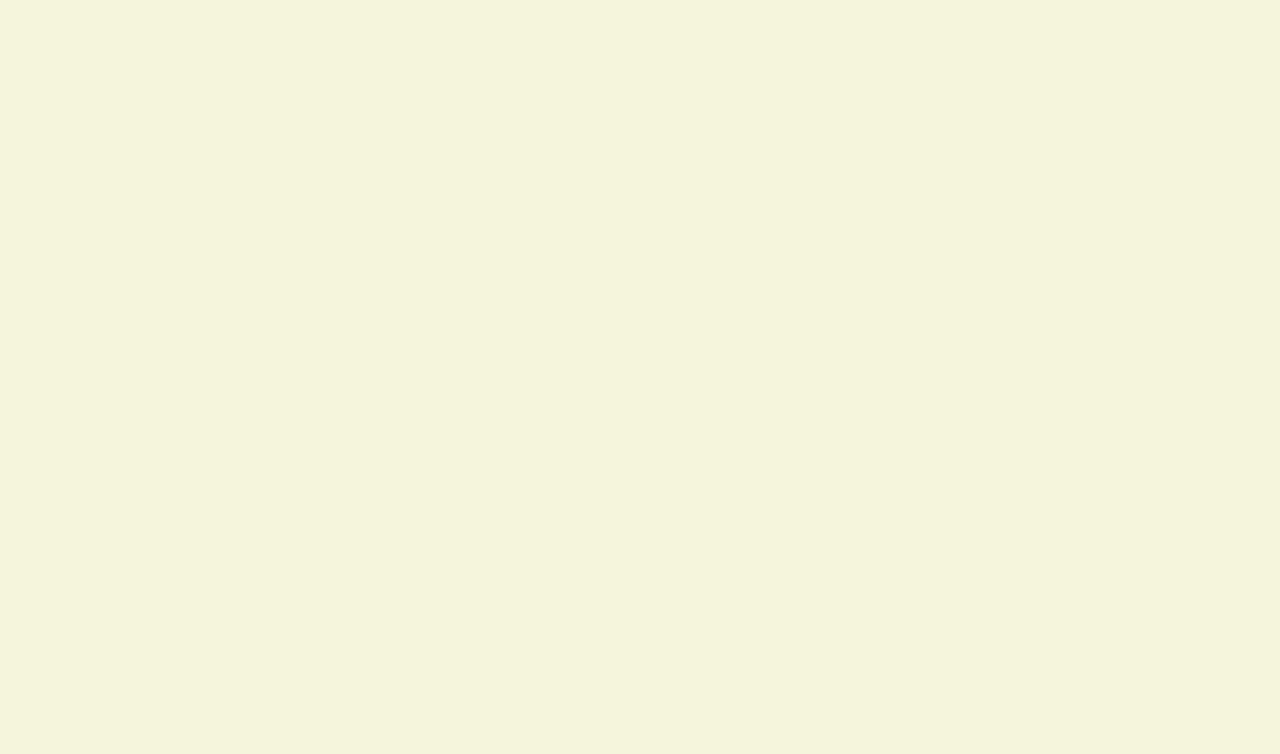
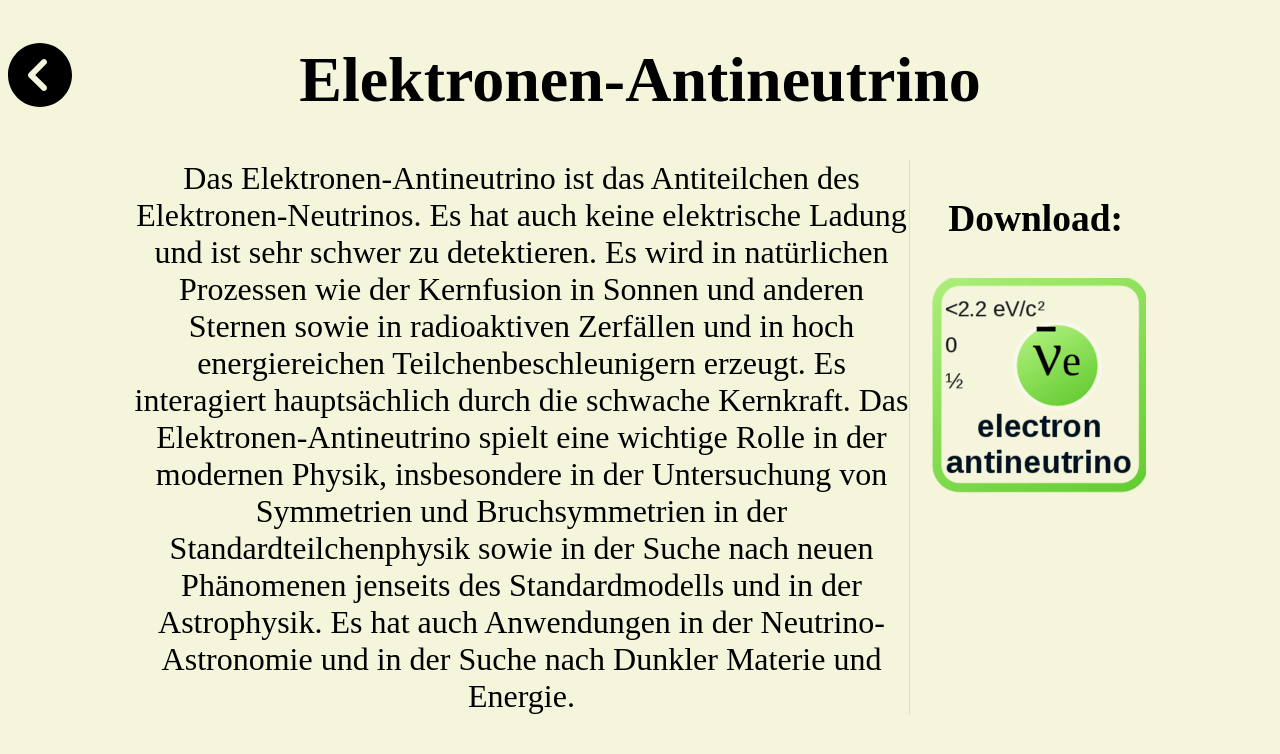
Before and after one commit to benni347/schule_profil_website, a plain HTML site: page 2023_01_24/aufgabe_4/verweise/electron_anti_neutrino.html in a window 1280 px wide. Drawn offline with nearby package versions, Linux system fonts and the light colour scheme.

Commit message:
Finished elektroen anti neutrino

```diff
--- a/2023_01_24/aufgabe_4/verweise/electron_anti_neutrino.html
+++ b/2023_01_24/aufgabe_4/verweise/electron_anti_neutrino.html
@@ -1,8 +1,12 @@
 <!doctype html>
 <html lang="en">
     <head>
+        <meta
+            http-equiv="X-UA-Compatible"
+            content="IE=edge"
+        />
         <meta charset="UTF-8" />
-        <title>Elektronen Antineutrino</title>
+        <title>Elektronen-Antineutrino</title>
         <link
             rel="stylesheet"
             type="text/css"
@@ -12,6 +16,67 @@
             content="width=device-width, initial-scale=1"
             name="viewport"
         />
+
+        <script src="https://polyfill.io/v3/polyfill.min.js?features=es6"></script>
+        <script
+            id="MathJax-script"
+            async
+            src="https://cdn.jsdelivr.net/npm/mathjax@3/es5/tex-mml-chtml.js"
+        ></script>
     </head>
-    <body></body>
+    <body>
+        <div class="grid_container">
+            <div class="header">
+                <a href="../index.html">
+                    <svg
+                        width="64"
+                        height="64"
+                        class="back"
+                        xmlns="http://www.w3.org/2000/svg"
+                        viewBox="0 0 512 512"
+                    >
+                        <!--! Font Awesome Pro 6.2.1 by @fontawesome - https://fontawesome.com License - https://fontawesome.com/license (Commercial License) Copyright 2022 Fonticons, Inc. -->
+                        <path
+                            d="M512 256C512 114.6 397.4 0 256 0S0 114.6 0 256S114.6 512 256 512s256-114.6 256-256zM271 135c9.4-9.4 24.6-9.4 33.9 0s9.4 24.6 0 33.9l-87 87 87 87c9.4 9.4 9.4 24.6 0 33.9s-24.6 9.4-33.9 0L167 273c-9.4-9.4-9.4-24.6 0-33.9L271 135z"
+                        />
+                    </svg>
+                </a>
+                <h1 class="title_h1">Elektronen-Antineutrino</h1>
+            </div>
+            <div class="content">
+                <div class="main-content">
+                    Das Elektronen-Antineutrino ist das Antiteilchen des
+                    Elektronen-Neutrinos. Es hat auch keine elektrische Ladung
+                    und ist sehr schwer zu detektieren. Es wird in natürlichen
+                    Prozessen wie der Kernfusion in Sonnen und anderen Sternen
+                    sowie in radioaktiven Zerfällen und in hoch energiereichen
+                    Teilchenbeschleunigern erzeugt. Es interagiert hauptsächlich
+                    durch die schwache Kernkraft. Das Elektronen-Antineutrino
+                    spielt eine wichtige Rolle in der modernen Physik,
+                    insbesondere in der Untersuchung von Symmetrien und
+                    Bruchsymmetrien in der Standardteilchenphysik sowie in der
+                    Suche nach neuen Phänomenen jenseits des Standardmodells und
+                    in der Astrophysik. Es hat auch Anwendungen in der
+                    Neutrino-Astronomie und in der Suche nach Dunkler Materie
+                    und Energie.
+                </div>
+                <div class="right-content">
+                    <h3>Download:</h3>
+                    <img
+                        src="../pic/electron_anti_neutrino.png"
+                        usemap="#download"
+                    />
+                    <map name="download">
+                        <area
+                            shape="rect"
+                            coords="0,0,218,215"
+                            href="../pic/electron_anti_neutrino.png"
+                            alt="Elektronen-Antineutrino download"
+                            download="electron_anti_neutrino.png"
+                        />
+                    </map>
+                </div>
+            </div>
+        </div>
+    </body>
 </html>
```
